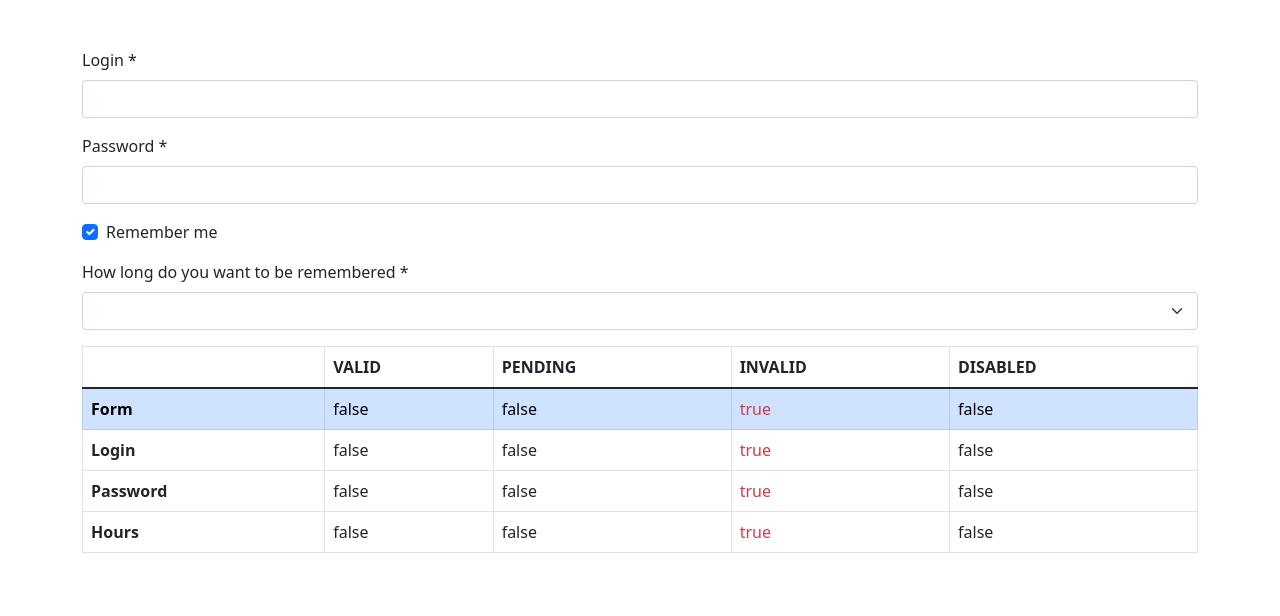
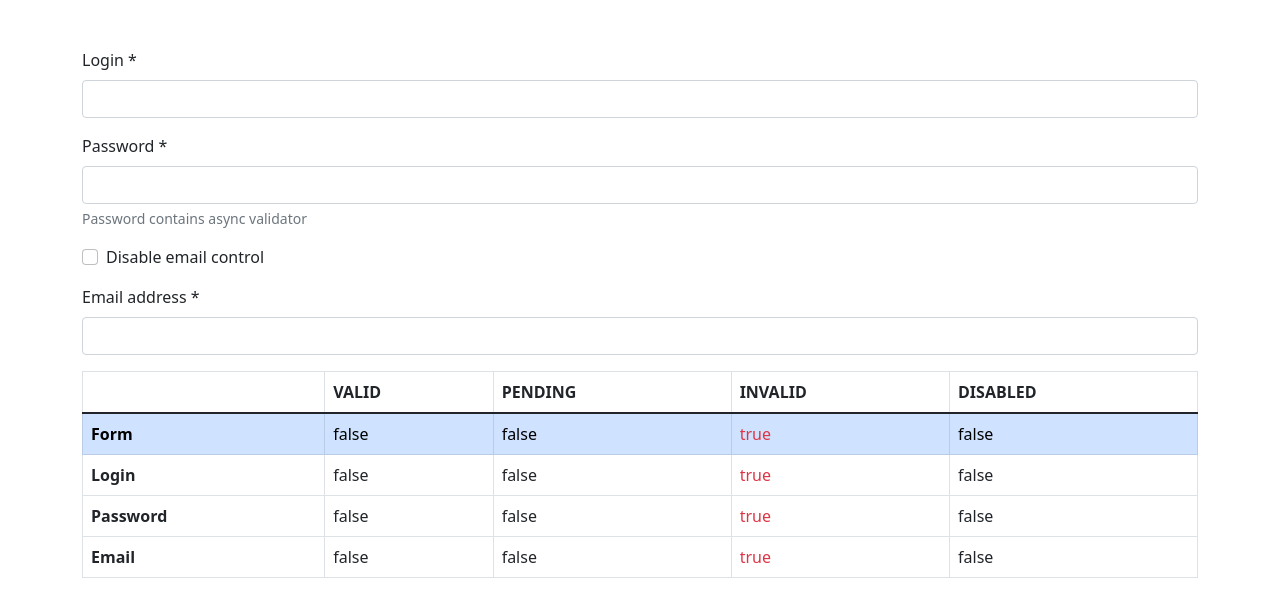
Before and after one commit to angularcodegen/form-fields, an Angular app: page / in a window 1280 px wide. Shown: the top 616 px of the page. Built offline with nearby package versions, Linux system fonts and the light colour scheme.

Commit message:
Improve demo

```diff
--- a/src/app/app.component.html
+++ b/src/app/app.component.html
@@ -1,4 +1,4 @@
-<form [formGroup]="form" class="container mt-5">
+<form [formGroup]="form" class="container my-5">
   <div class="mb-3">
     <label for="login" class="form-label">Login *</label>
     <input
@@ -21,20 +21,24 @@
       aria-describedby="password"
       autocomplete="off"
     />
+    <p class="form-text">Password contains async validator</p>
   </div>
 
   <div class="mb-3 form-check">
-    <input [formControl]="rememberMeControl" type="checkbox" class="form-check-input" id="newsletter" />
-    <label class="form-check-label" for="newsletter">Remember me</label>
+    <input [formControl]="toggleEmailControl" type="checkbox" class="form-check-input" id="newsletter" />
+    <label class="form-check-label" for="newsletter"> Disable email control </label>
   </div>
 
   <div class="mb-3">
-    <label for="hours" class="form-label">How long do you want to be remembered *</label>
-    <select id="hours" formControlName="hours" class="form-select">
-      <option value="">Choose it</option>
-      <option [value]="1">1 hour</option>
-      <option [value]="2">2 hours</option>
-    </select>
+    <label for="email" class="form-label">Email address *</label>
+    <input
+      formControlName="email"
+      type="email"
+      class="form-control"
+      id="email"
+      aria-describedby="emailHelp"
+      autocomplete="off"
+    />
   </div>
 
   <table class="table table-bordered">
@@ -70,11 +74,11 @@
         <td [class.text-danger]="password.disabled">{{ password.disabled }}</td>
       </tr>
       <tr>
-        <th scope="row">Hours</th>
-        <td [class.text-danger]="hours.valid">{{ hours.valid }}</td>
-        <td [class.text-danger]="hours.pending">{{ hours.pending }}</td>
-        <td [class.text-danger]="hours.invalid">{{ hours.invalid }}</td>
-        <td [class.text-danger]="hours.disabled">{{ hours.disabled }}</td>
+        <th scope="row">Email</th>
+        <td [class.text-danger]="email.valid">{{ email.valid }}</td>
+        <td [class.text-danger]="email.pending">{{ email.pending }}</td>
+        <td [class.text-danger]="email.invalid">{{ email.invalid }}</td>
+        <td [class.text-danger]="email.disabled">{{ email.disabled }}</td>
       </tr>
     </tbody>
   </table>
--- a/src/app/app.component.ts
+++ b/src/app/app.component.ts
@@ -10,7 +10,7 @@ export class AppComponent implements OnDestroy {
   form = new FormGroup({
     login: new FormControl(null, [Validators.required, Validators.maxLength(5)]),
     password: new FormControl(null, [Validators.required, Validators.maxLength(5)], [exampleAsyncValidator]),
-    hours: new FormControl(null, [Validators.required]),
+    email: new FormControl(null, [Validators.required, Validators.email]),
   });
 
   get login(): FormControl {
@@ -21,16 +21,16 @@ export class AppComponent implements OnDestroy {
     return this.form.get('password') as FormControl;
   }
 
-  get hours(): FormControl {
-    return this.form.get('hours') as FormControl;
+  get email(): FormControl {
+    return this.form.get('email') as FormControl;
   }
 
-  rememberMeControl = new FormControl(true);
+  toggleEmailControl = new FormControl(false);
 
-  private toggleEmailSub = this.rememberMeControl.valueChanges.subscribe(() => this.toggleHours());
+  private toggleEmailSub = this.toggleEmailControl.valueChanges.subscribe(() => this.toggleEmail());
 
-  toggleHours() {
-    const hours = this.form.get('hours')!;
+  toggleEmail() {
+    const hours = this.form.get('email')!;
     hours.enabled ? hours.disable() : hours.enable();
   }
 
@@ -41,8 +41,6 @@ export class AppComponent implements OnDestroy {
 
 function exampleAsyncValidator(control: AbstractControl): Promise<ValidationErrors | null> {
   return new Promise((resolve, reject) => {
-    setTimeout(() => {
-      control.value === 'test' ? resolve(null) : resolve({ example: true });
-    }, 2500);
+    setTimeout(() => resolve(null), 2500);
   });
 }
```
